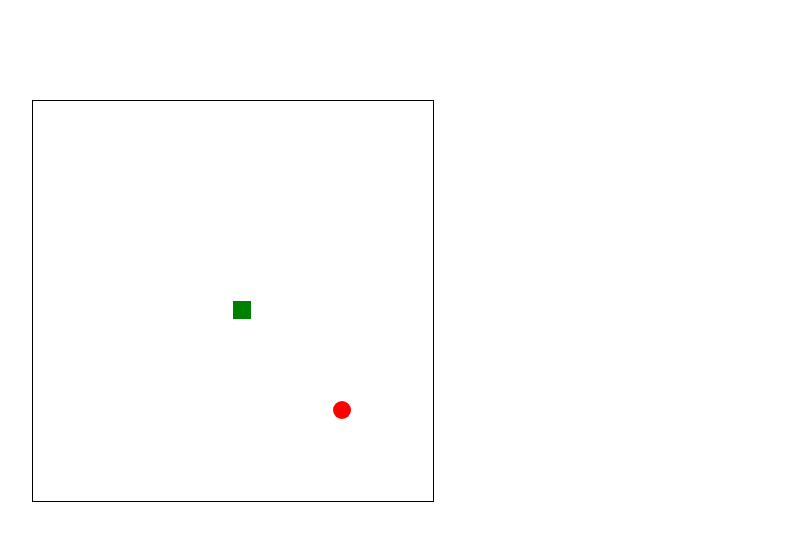
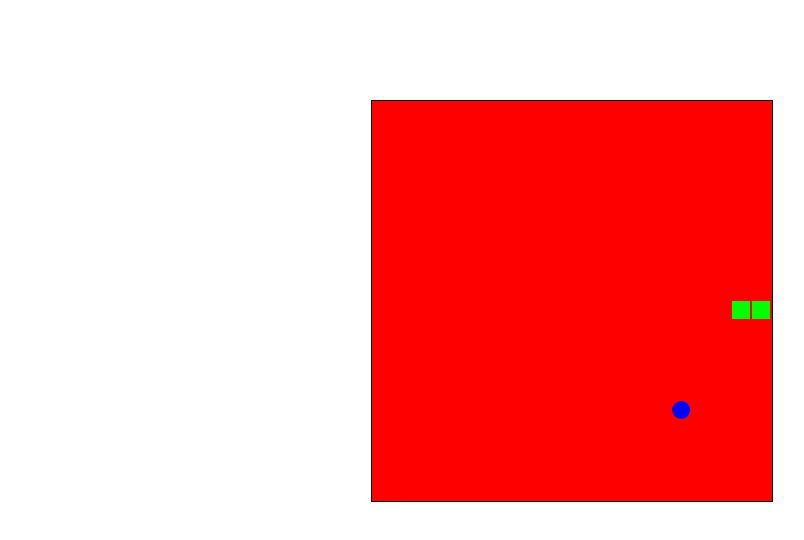
Before and after one commit to mromanro/SnakeJS, a plain HTML site: page index.html in a window 1280 px wide. Shown: the whole page, without its empty margins (68-872 px from the left). Drawn offline with Linux system fonts and the light colour scheme.

Commit message:
Added tail for snake. Added boundaries and death scenarios. Refactored a bit.

```diff
--- a/index.html
+++ b/index.html
@@ -1,77 +1,152 @@
 <html>
-	<canvas id="web_canvas" width="400" height="400" style="border:1px solid #000000;"></canvas>
+    <head>
+        <style>
+            body {height: 100%;}
+            canvas {border:1px solid #000000; display: block; margin: 100px auto; padding: 0;}
+        </style>
+    </head>
+    <body>
+	<canvas id="web_canvas" width="400" height="400"></canvas>
 	<script>
 
 		var snakePositionX = snakePositionY = 10;
         var foodPositionX = foodPositionY = 15;
-		var vectorX = vectorY = 0;
+        var vectorX = 1;
+        var vectorY = 0;
         var bound = 20;
 		var radius = (bound - 2) / 2;
 
+        var tail = [];
+        var tailSize = 3;
+
+        var gameRun = true;
+        var looped = true;
+
 		window.onload = function() {
 			canvas = document.getElementById("web_canvas");
-			canvas.style.left = "100px";
-			canvas.style.top = "100px";
-			canvas.style.position = "absolute";
 			context = canvas.getContext("2d");
 			document.addEventListener("keydown", keyPush);
 			setInterval(game, 100);
 		}
 
 		function keyPush(event) {
+
+            if(looped){
+            looped = false;
 			switch(event.keyCode) {
 				case 37: // arrow key left
+                    if(vectorX != 1) {
                         vectorX = -1;
                         vectorY = 0;
+                    }
 					break;
 				case 38: // arrow key up
+                    if(vectorY != 1) {
                         vectorX = 0;
                         vectorY = -1;
+                    }
 					break;
 				case 39: // arrow key right
+                    if(vectorX != -1) {
                         vectorX = 1;
                         vectorY = 0;
+                    }
 					break;
 				case 40: // arrow key down
+                    if(vectorY != -1) {
                         vectorX = 0;
                         vectorY = 1;
+                    }
 					break;
 				default:
 					break;
             }
 			}
+		}
 
 		function game() {
+
+            if(gameRun == true) {
+                update();
+                drawBackground(context, canvas, "white");
+            }
+            else {
+
+                drawBackground(context, canvas, "red");
+            }
+            drawFood(context, "blue",foodPositionX, foodPositionY, radius, bound);
+            drawSnake(context, "lime", snakePositionX, snakePositionY, bound, tail);
+            looped = true;
+		}
+
+        function update() {
+
             //update snake position
             snakePositionX += vectorX;
             snakePositionY += vectorY;
 
-            //check to see if snake ate food
+            //check collision with food
             if(snakePositionX == foodPositionX
                && snakePositionY == foodPositionY) {
                 foodPositionX = Math.floor(Math.random() * bound);
                 foodPositionY = Math.floor(Math.random() * bound);
+
+                tailSize++;
             }
 
-			//fill background
-			context.fillStyle = "white";
-			context.fillRect(0,0,canvas.width, canvas.height);
 
-            //draw food as circle
-            context.fillStyle = "red";
-            context.beginPath();
-            context.arc(foodPositionX * bound + radius, foodPositionY * bound + radius, radius, 2 * Math.PI, false);
-            context.fill();
+            checkDeathCollision(context, canvas, snakePositionY, snakePositionX, tail);
+            tail.push({X:snakePositionX, Y:snakePositionY});
 
-			//draw snake as square
-			context.fillStyle = "green";
-            context.fillRect(snakePositionX * bound, snakePositionY * bound, bound - 2, bound - 2);
+            if(tail.length > tailSize) {
+                tail.shift();
+            }
 
 
         }
 
-		//TODO: modulize
+        function checkDeathCollision(context, canvas, snakePositionY, snakePositionX, tail) {
+            if(snakePositionX < 0 || snakePositionY < 0 ||
+               (snakePositionX * bound) >= canvas.width || (snakePositionY * bound) >= canvas.height){
+                gameRun = false;
+                return true;
+            }
+
+            tail.forEach(function(element){
+                if(snakePositionX == element.X && snakePositionY == element.Y){
+                    gameRun = false;
+                    return true;
+                }
+            });
+            return false;
+        }
+
+        function drawBackground(context, canvas, color) {
+            //fill background
+            context.fillStyle = color;
+            context.fillRect(0,0,canvas.width, canvas.height);
+        }
+
+        function drawFood(context, color, positionX, positionY, radius, bound) {
+            //draw food as circle
+            context.fillStyle = color;
+            context.beginPath();
+            context.arc(positionX * bound + radius, positionY * bound + radius, radius, 2 * Math.PI, false);
+            context.fill();
+        }
+
+        function drawSnake(context, color, positionX, positionY, bound, tail) {
+            //draw snake as square
+            context.fillStyle = color;
+            context.fillRect(snakePositionX * bound, snakePositionY * bound, bound - 2, bound - 2);
+
+            //draw tail
+            tail.forEach(function(element) {
+                context.fillRect(element.X * bound, element.Y * bound, bound - 2, bound - 2);
+            });
+        }
 		//TODO: make difficulties
 		//TODO: classes??
 	</script>
+    </body>
 </html>
```
Lines whose indentation alone changed are shown as unchanged.
